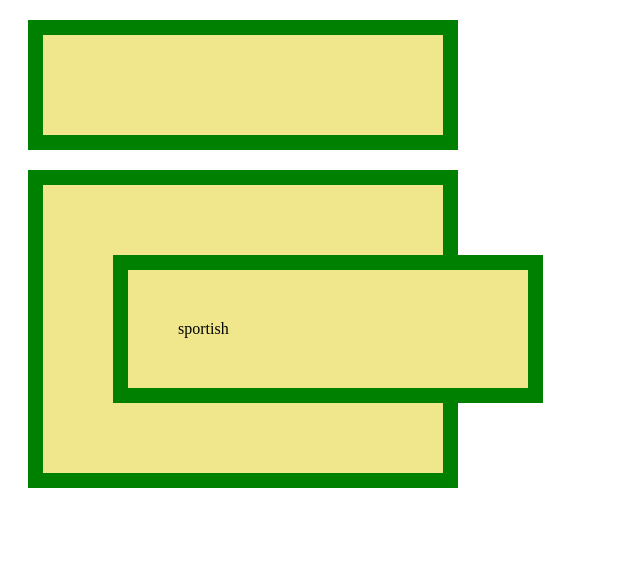
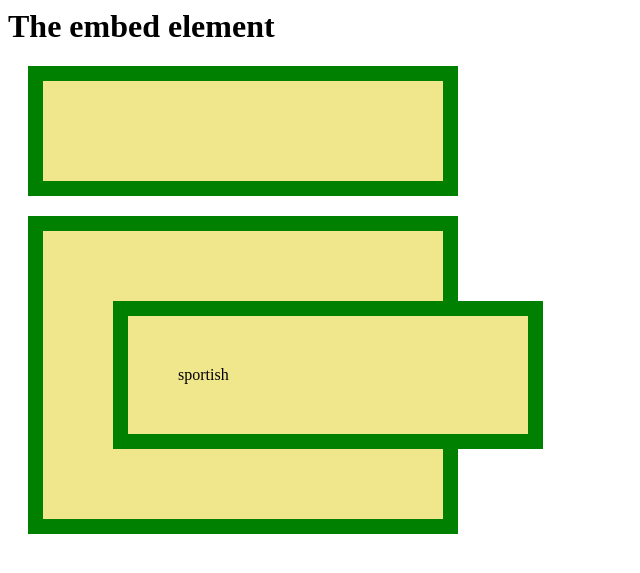
Before and after one commit to ledlightjungledStefan/Osterei, a Jekyll site: the page built from solarplexus.markdown, in a window 1280 px wide. Shown: the top 573 px of the page, without its empty margins (0-640 px from the left). Built offline with Jekyll 4.4.1, drawn with Linux system fonts in a browser that asks for light colours.

Commit message:
Update ApfelErbse.html

```diff
--- a/_layouts/ApfelErbse.html
+++ b/_layouts/ApfelErbse.html
@@ -12,6 +12,7 @@
     </style>
   </head>
   <body>
+<h1> The embed element </h1>
 
     <!--{{ content }}-->
     <div class="row start-xs"></div>
```
